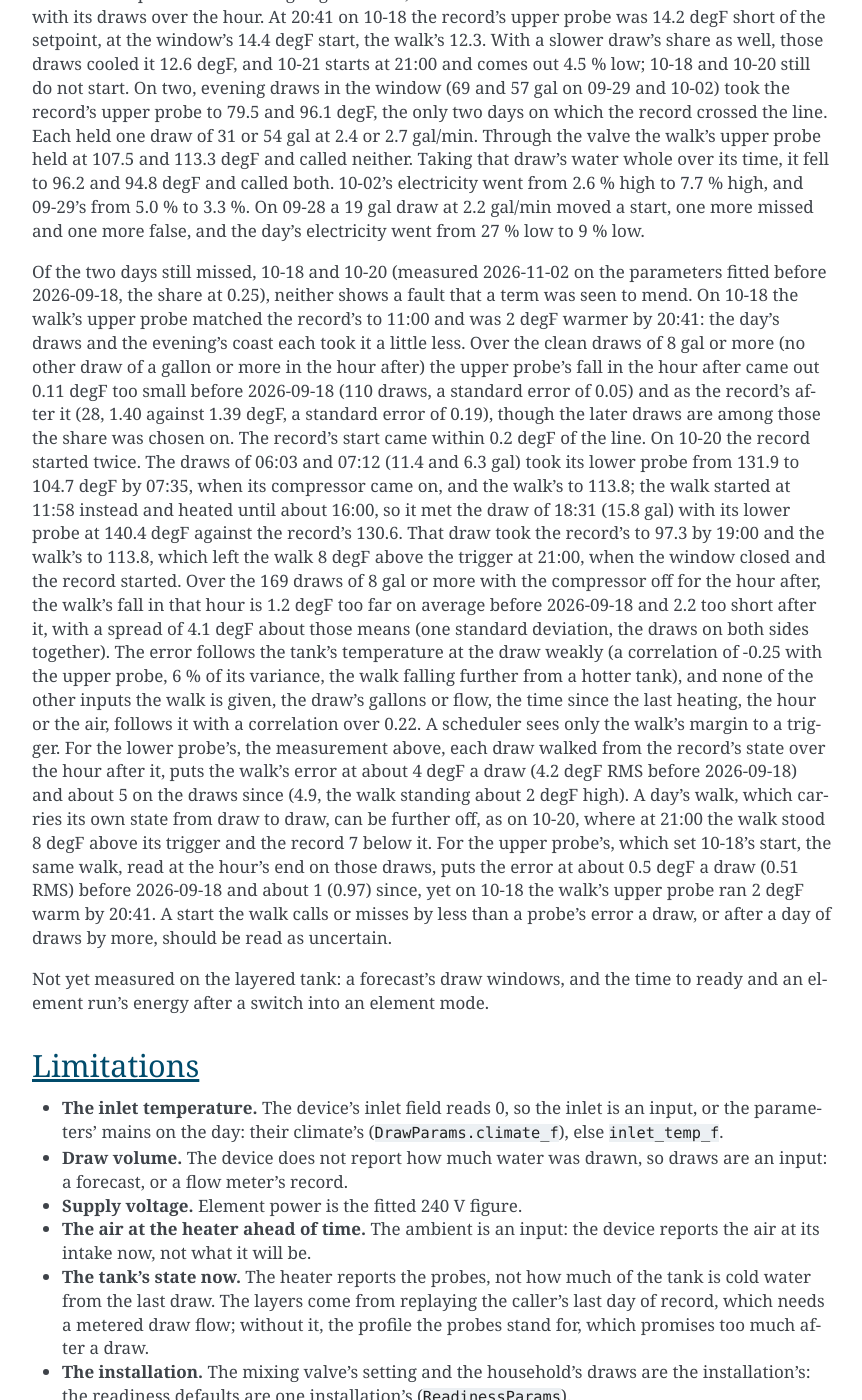
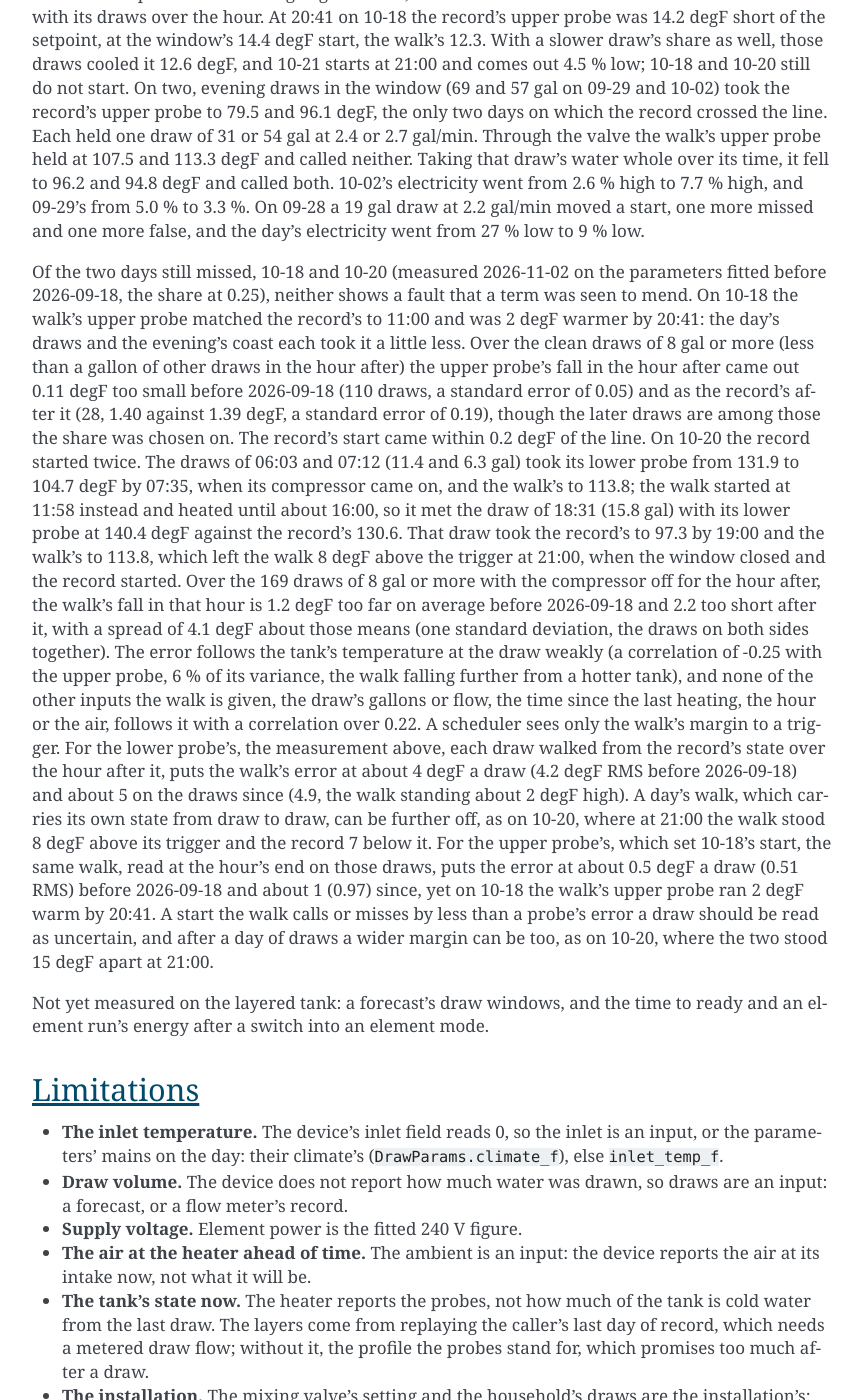
Before and after one commit to eman/nwp500-python, a Sphinx documentation site: the page built from docs/explanation/simulator.rst, in a window 1280 px wide and 1400 px high, scrolled down 9867 px. Shown: the whole window, without its empty margins (338-1200 px from the left). Built offline with Sphinx 7.4.7, drawn with Linux system fonts in a browser that asks for light colours.

Commit message:
docs(sim): the missed days' clean draws by their total, the day's margin bounded
Clean draws are those with less than a gallon of other draws in the
hour after, as selected; after a day of draws a wider margin can be
uncertain too, as on 10-20's 15 degF.

```diff
--- a/docs/explanation/simulator.rst
+++ b/docs/explanation/simulator.rst
@@ -574,7 +574,7 @@ the parameters fitted before 2026-09-18, the share at 0.25), neither
 shows a fault that a term was seen to mend. On 10-18 the walk's upper
 probe matched the record's to 11:00 and was 2 degF warmer by 20:41: the
 day's draws and the evening's coast each took it a little less. Over the
-clean draws of 8 gal or more (no other draw of a gallon or more in the
+clean draws of 8 gal or more (less than a gallon of other draws in the
 hour after) the upper probe's fall in the hour after came out 0.11 degF
 too small before 2026-09-18 (110 draws, a standard error of 0.05) and as
 the record's after it (28, 1.40 against 1.39 degF, a standard error of
@@ -607,8 +607,9 @@ record 7 below it. For the upper probe's, which set 10-18's start, the
 same walk, read at the hour's end on those draws, puts the error at
 about 0.5 degF a draw (0.51 RMS) before 2026-09-18 and about 1 (0.97)
 since, yet on 10-18 the walk's upper probe ran 2 degF warm by 20:41. A
-start the walk calls or misses by less than a probe's error a draw, or
-after a day of draws by more, should be read as uncertain.
+start the walk calls or misses by less than a probe's error a draw
+should be read as uncertain, and after a day of draws a wider margin can
+be too, as on 10-20, where the two stood 15 degF apart at 21:00.
 
 Not yet measured on the layered tank: a forecast's draw windows, and
 the time to ready and an element run's energy after a switch into an
```
